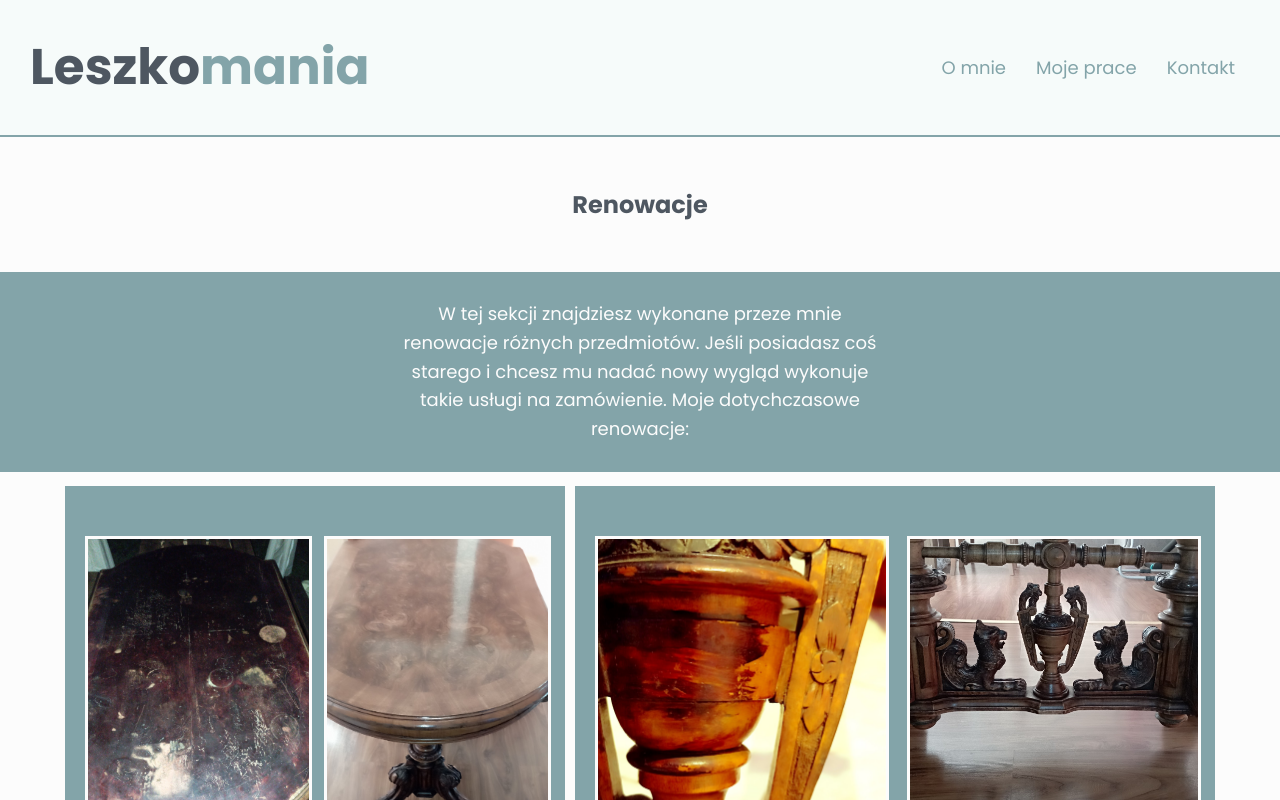
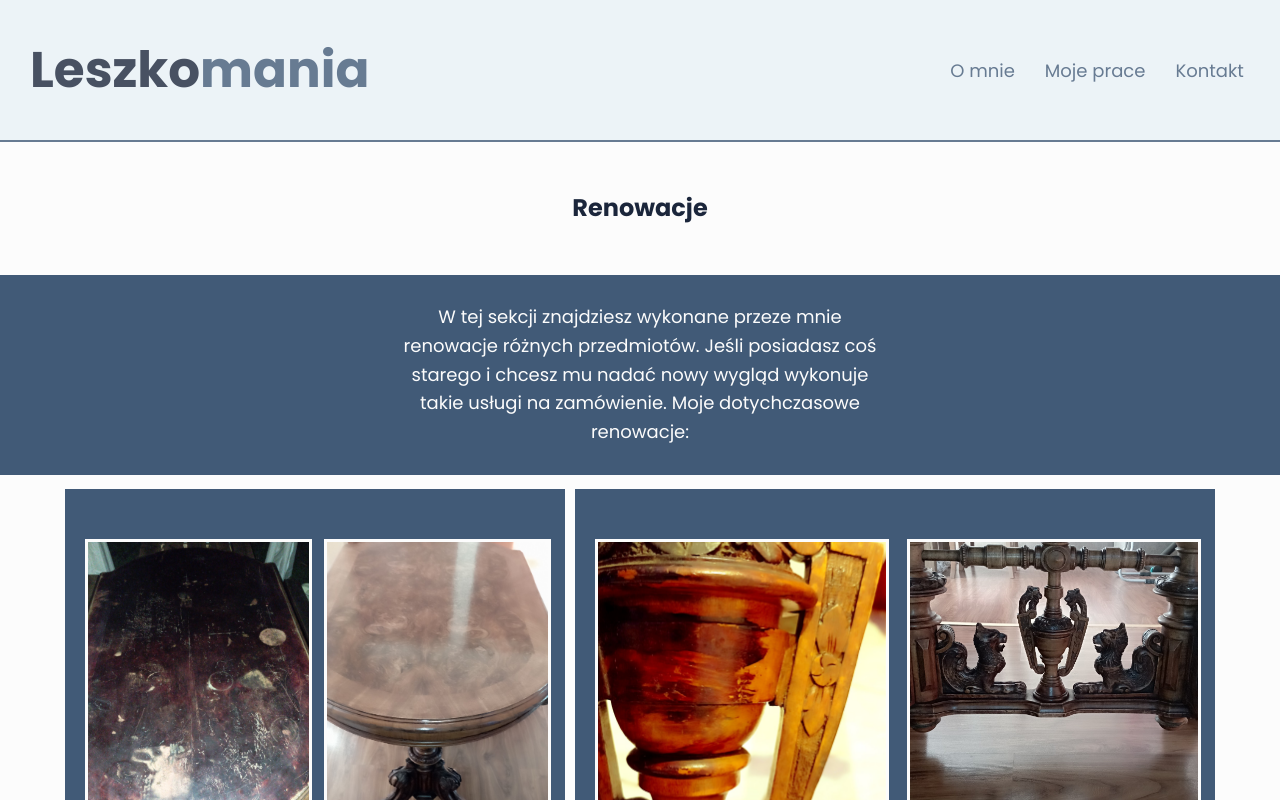
Before and after one commit to korneliagruszka/leszkomania, a React (Create React App) app: page /renovations in a window 1280 px wide. Shown: the top 800 px of the page. Built offline with nearby package versions, Linux system fonts and the light colour scheme.

Commit message:
Form_tbc

```diff
--- a/src/components/AboutMe/aboutMe.scss
+++ b/src/components/AboutMe/aboutMe.scss
@@ -5,6 +5,7 @@
     justify-content: space-between;
     align-items: flex-start;
     border-bottom: 2px solid $color-cadet-gray;
+    padding-top: 140px;
   }
 
   .about_me_left_side {
--- a/src/components/Handicraft/handicraft.scss
+++ b/src/components/Handicraft/handicraft.scss
@@ -31,6 +31,7 @@
     margin: 0 auto;
     text-align: center;
     border-bottom: 2px solid $color-cadet-gray;
+    padding-top: 140px;
   }
 
   .handicraft_portfolio {
--- a/src/components/Header/header.scss
+++ b/src/components/Header/header.scss
@@ -7,7 +7,12 @@
   background-color: $color-mint-cream;
   padding: 30px;
   border-bottom: 2px solid $color-cadet-gray;
-  opacity: 1;
+  opacity: 0.8;
+  position: fixed;
+  z-index: 3;
+  width: 96%;
+  margin-bottom: 100px;
+  height: 80px;
 
   a {
     text-decoration: none;
--- a/src/components/Images/images.scss
+++ b/src/components/Images/images.scss
@@ -29,6 +29,7 @@
 .images_container {
     text-align: center;
     border-bottom: 2px solid $color-cadet-gray;
+    padding-top: 140px;
   }
 
   .images_portfolio {
--- a/src/components/Renovations/renovations.scss
+++ b/src/components/Renovations/renovations.scss
@@ -2,6 +2,7 @@
 
 .renovations_container {
   border-bottom: 2px solid $color-cadet-gray;
+  padding-top: 140px;
 }
 
 .renovations_header {
--- a/src/style/colors.scss
+++ b/src/style/colors.scss
@@ -1,7 +1,11 @@
-$color-dark-gray: #4e5761;
+//$color-dark-gray: #4e5761;
+$color-dark-gray: #1B263B;
 $color-gray: #788591;
-$color-cadet-gray: #83a4a9;
+$color-cadet-gray: #415A77;
+//$color-cadet-gray: #83a4a9;
 $color-mint-green: #cbefeb;
-$color-mint-cream: #f6fbfa;
+$color-mint-cream: #E8F0F6;
+//$color-mint-cream: #f6fbfa;
 $color-white: #fcfcfc;
+//$color-white: #E0E1DD;
 $color-black: black;
```
